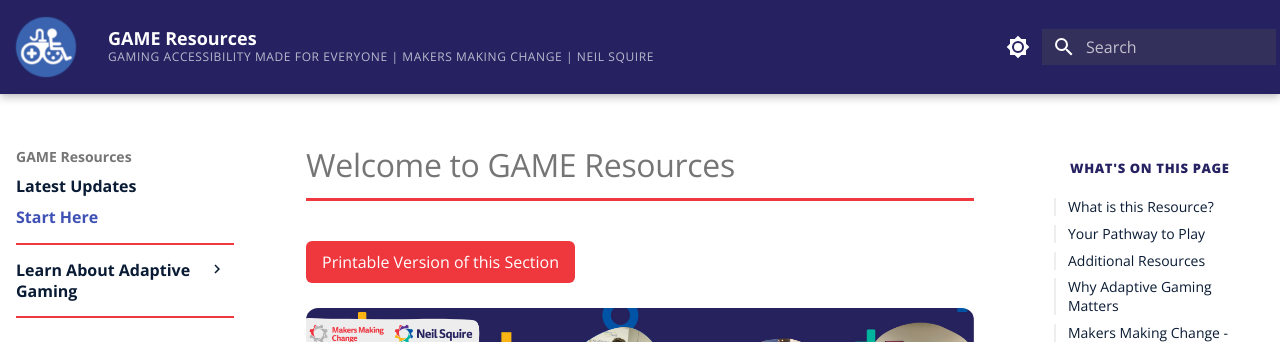
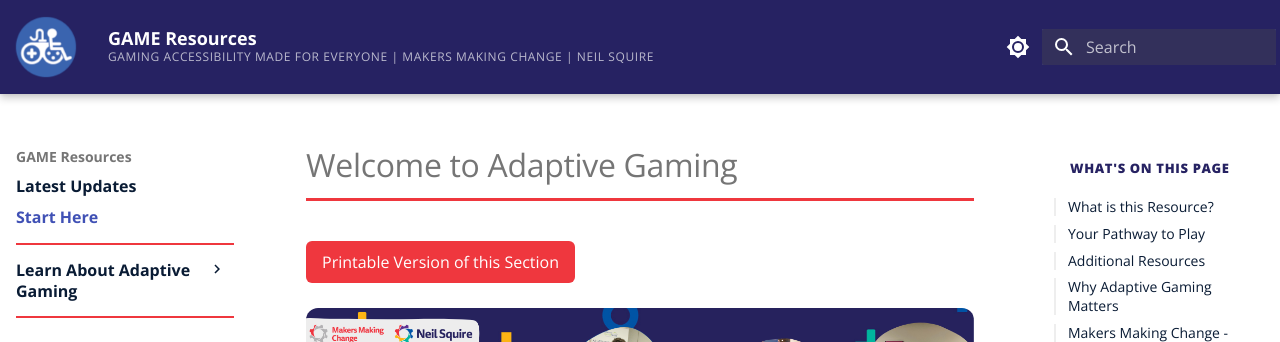
Before and after one commit to makersmakingchange/GAME-Checkpoints, an MkDocs documentation site: the page built from docs/index.md, in a window 1280 px wide and 900 px high. Shown: the top 342 px of the window. Built offline with MkDocs 1.6.1 and Material for MkDocs 9.7.7, drawn with Linux system fonts in a browser that asks for light colours.

Commit message:
re upload

```diff
--- a/docs/index.md
+++ b/docs/index.md
@@ -1,4 +1,4 @@
-# Welcome to GAME Resources
+# Welcome to Adaptive Gaming
 
 <button onclick="window.print()" class="print-button">
   Printable Version of this Section
```
Also changed, not shown: 1 other file.
